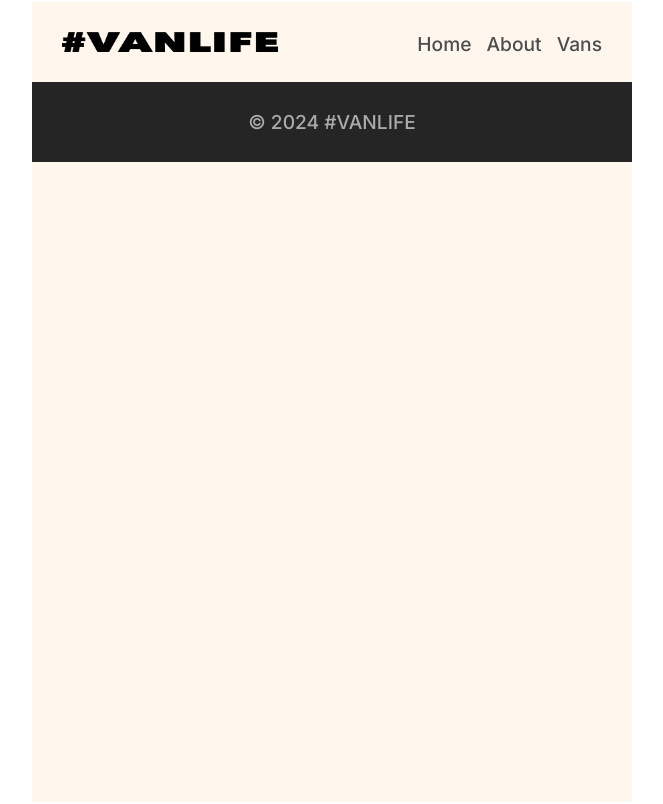
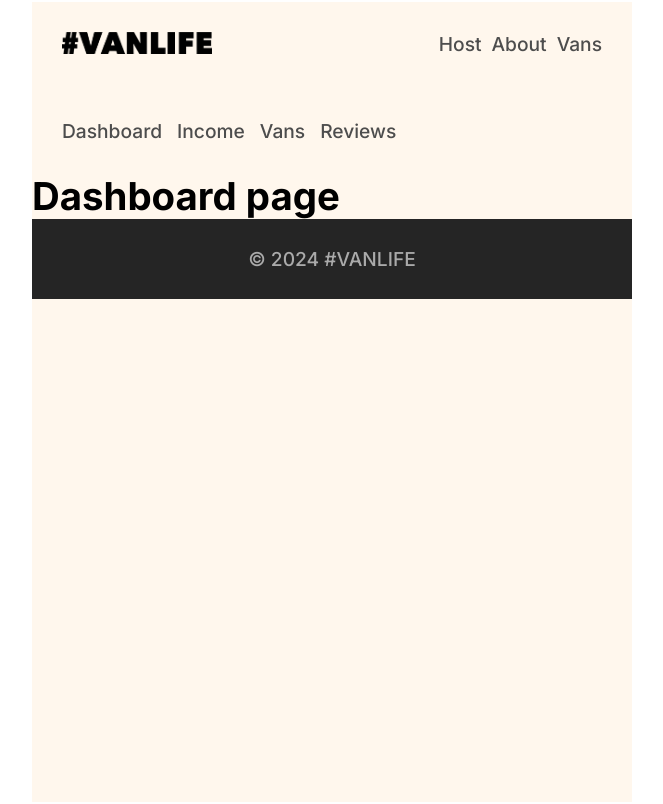
Before and after one commit to naijoesrinivasan/vanlife, a React (Vite) app: page /host in a window 1280 px wide. Shown: the whole page, without its empty margins (308-971 px from the left). Built offline with nearby package versions, Linux system fonts and the light colour scheme; what miragejs would draw is missing.

Commit message:
added host pages

```diff
--- a/src/App.jsx
+++ b/src/App.jsx
@@ -2,25 +2,36 @@ import React from "react"
 import { BrowserRouter, Routes, Route, Link } from "react-router-dom"
 import Home from "./pages/Home"
 import About from "./pages/About"
-import Navbar from "./Components/Navbar"
-import Footer from "./Components/Footer"
-import Vans from "./pages/Vans"
-import Detail from "./pages/Detail"
+import Vans from "./pages/Vans/Vans"
+import VanDetail from "./pages/Vans/VanDetail"
 
 import './mirageServer'
+import HomeLayout from "./layouts/HomeLayout"
+import HostLayout from "./layouts/HostLayout"
+import Dashboard from "./pages/Hosts/Dashboard"
+import Income from "./pages/Hosts/Income"
+import Reviews from "./pages/Hosts/Reviews"
+import HostVans from "./pages/Hosts/HostVans"
 
 function App() {
 
   return (
     <BrowserRouter>
-      <Navbar />
       <Routes>
-        <Route path='/' index element={<Home />} />
-        <Route path='/about' element={<About />} />
-        <Route path='/vans' element={<Vans />} />
-        <Route path='/vans/:id' element={<Detail /> } />
+        <Route path='/' element={<HomeLayout />}>
+          <Route index element={<Home />}/>
+          <Route path='about' element={<About />} />
+          <Route path='vans' element={<Vans />} />
+          <Route path='vans/:id' element={<VanDetail /> } />
+
+          <Route path='host' element={<HostLayout />}>
+            <Route index element={<Dashboard />}/>
+            <Route path='income' element={<Income />}/>
+            <Route path='reviews' element={<Reviews />}/>
+            <Route path='vans' element={<HostVans />}/>
+          </Route>
+        </Route>
       </Routes>
-      <Footer />
     </BrowserRouter>
   )
 }
--- a/src/Components/Navbar.jsx
+++ b/src/Components/Navbar.jsx
@@ -5,10 +5,14 @@ export default function Navbar()  {
   return (
     <header>
       <nav className="navbar-section">
-        <img src="/images/vanlife-logo.png" alt="Vanlife Logo" />
-        <Link className='nav-links' to='/'>Home</Link>
-        <Link className='nav-links' to='/about'>About</Link>
-        <Link className='nav-links' to='/vans'>Vans</Link>
+        <div className="vanlife-logo">
+          <Link to='/'><img src="/images/vanlife-logo.png" alt="Vanlife Logo" id="vanlife-logo"/></Link>
+        </div>
+        <div className="nav-links">
+          <Link to='/host'>Host</Link>
+          <Link to='/about'>About</Link>
+          <Link to='/vans'>Vans</Link>
+        </div>
       </nav>
     </header>
   )
--- a/src/index.css
+++ b/src/index.css
@@ -18,21 +18,26 @@ body {
     font-family: 'Inter', sans-serif;
 }
 
-nav {
-    height: 10vh;
-    /* border: 1px solid red; */
+.navbar-section {
+    /* border: 3px solid black; */
     display: flex;
+    justify-content: space-between;
     padding: 30px;
     background-color: #FFF7ED;
     gap: 15px;
 }
 
-nav>img {
+#vanlife-logo {
+    /* border: 1px solid red; */
     font-weight: 800;
-    font-size: 2em;
     margin-right: auto;
-    width: 40%;
-    height: 100%;
+    width: 150px;
+}
+
+.nav-links {
+    /* border: 1px solid red; */
+    display: flex;
+    gap: 10px;
 }
 
 .home-section {
@@ -212,3 +217,16 @@ footer {
     border-style: none;
     border-radius: 8px;
 }
+
+.host-nav-links {
+    /* border: 1px solid red; */
+    padding: 30px;
+    display: flex;
+    gap: 15px;
+}
+
+.host-nav-links>a:hover {
+    /* border: 1px solid red; */
+    text-decoration: underline;
+    font-weight: 600;
+}
--- /dev/null
+++ b/src/layouts/HomeLayout.jsx
@@ -0,0 +1,14 @@
+import React from 'react';
+import Navbar from '../components/Navbar';
+import Footer from '../components/Footer';
+import { Outlet } from 'react-router-dom';
+
+export default function HomeLayout() {
+  return (
+    <>
+      <Navbar />
+      <Outlet />
+      <Footer />
+    </>
+  )
+}
--- /dev/null
+++ b/src/layouts/HostLayout.jsx
@@ -0,0 +1,16 @@
+import React from 'react'
+import { Outlet, Link } from 'react-router-dom'
+
+export default function HostLayout() {
+  return (
+    <>
+      <nav className='host-nav-links'>
+        <Link to='.'>Dashboard</Link>
+        <Link to='income'>Income</Link>
+        <Link to='vans'>Vans</Link>
+        <Link to='reviews'>Reviews</Link>
+      </nav>
+      <Outlet />
+    </>
+  )
+}
--- /dev/null
+++ b/src/pages/Hosts/Dashboard.jsx
@@ -0,0 +1,9 @@
+import React from 'react'
+
+export default function Dashboard() {
+  return (
+    <div>
+      <h1>Dashboard page</h1>
+    </div>
+  )
+}
--- /dev/null
+++ b/src/pages/Hosts/HostVans.jsx
@@ -0,0 +1,9 @@
+import React from 'react'
+
+export default function HostVans() {
+  return (
+    <div>
+      <h1>Host Van Page</h1>
+    </div>
+  )
+}
--- /dev/null
+++ b/src/pages/Hosts/Income.jsx
@@ -0,0 +1,9 @@
+import React from 'react'
+
+export default function Income() {
+  return (
+    <div>
+      <h1>Income page</h1>
+    </div>
+  )
+}
--- /dev/null
+++ b/src/pages/Hosts/Reviews.jsx
@@ -0,0 +1,9 @@
+import React from 'react'
+
+export default function Reviews() {
+  return (
+    <div>
+      <h1>Reviews page</h1>
+    </div>
+  )
+}
--- a/src/pages/Detail.jsx
+++ b/src/pages/Vans/VanDetail.jsx
@@ -18,7 +18,7 @@ function Van(props){
   )
 }
 
-export default function Detail(props) {
+export default function VanDetail(props) {
   const {id} = useParams()
   const [van, setVan] = useState(null)
 
```
Also changed, not shown: src/pages/Vans/Vans.jsx (renamed from src/pages/Vans.jsx), 1 other file (tests, documents, lock files or other folders).
